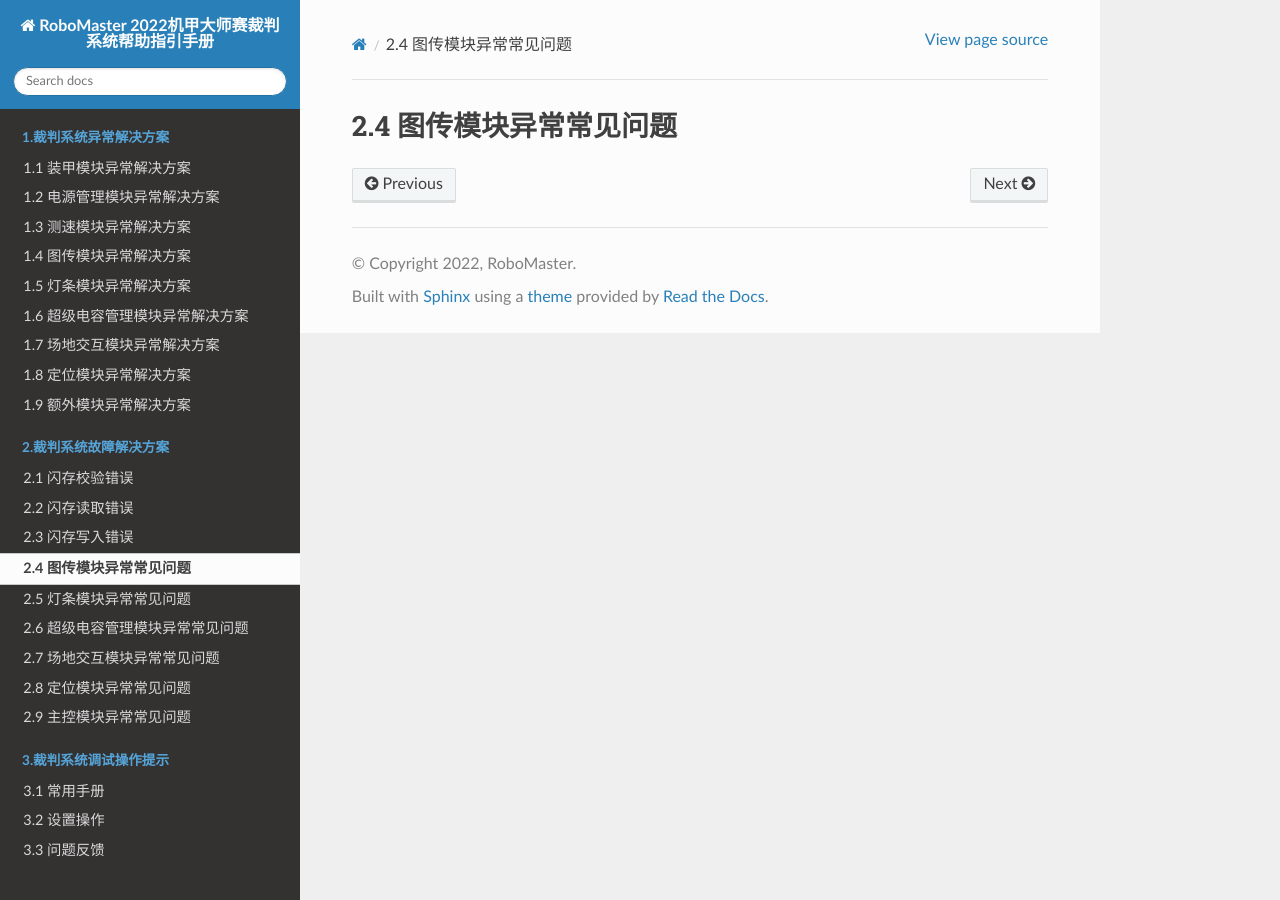
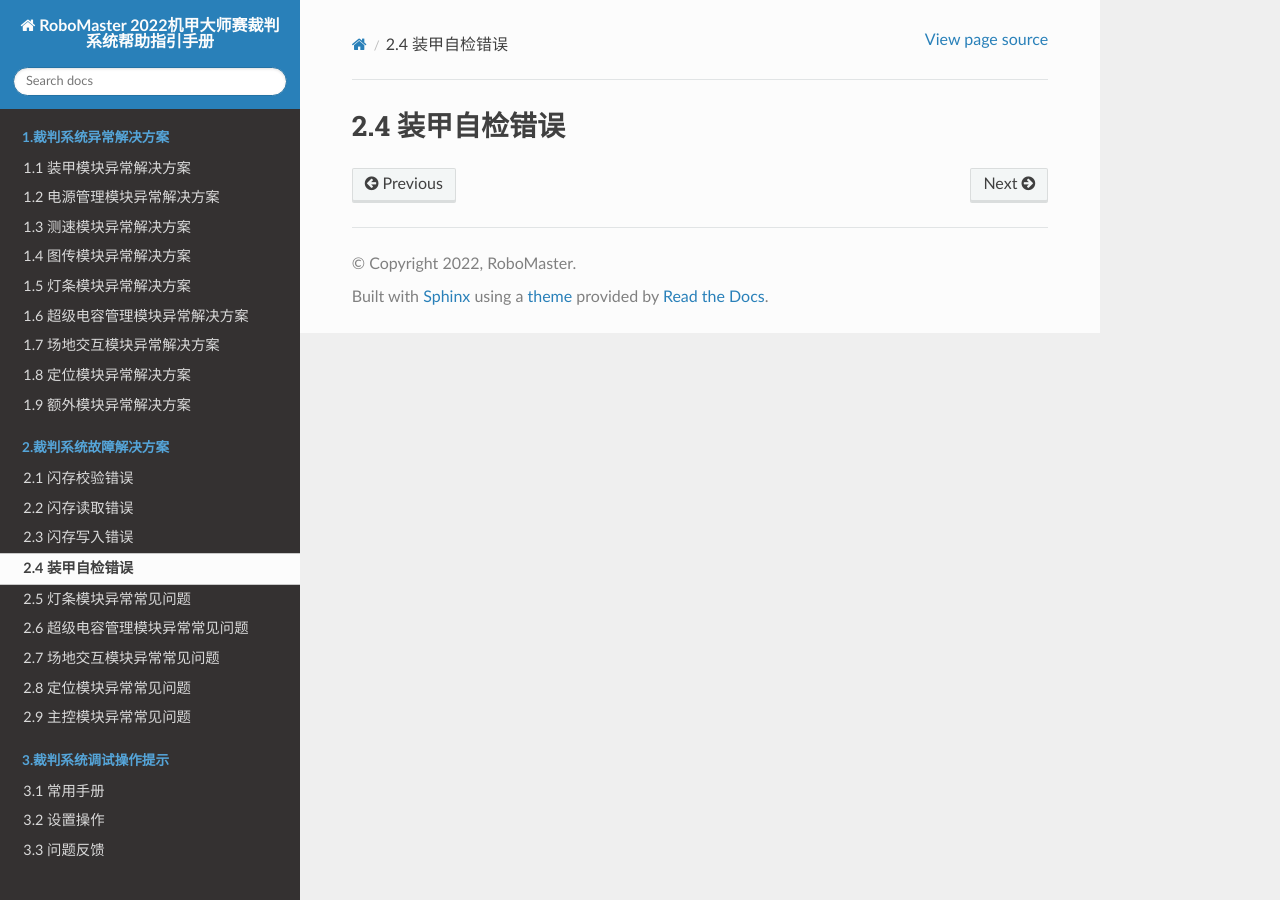
Before and after one commit to RoboMaster/RefereeSystem_Help, a Sphinx documentation site: the page built from docs/ch2/2-4.md, in a window 1280 px wide. Built offline with Sphinx 7.4.7 and the Read the Docs theme 2.0.0, drawn with Linux system fonts in a browser that asks for light colours; pages that are not in the unit, such as notebooks, are missing from menus.

Commit message:
Update 2-4.md

```diff
--- a/docs/ch2/2-4.md
+++ b/docs/ch2/2-4.md
@@ -1 +1 @@
-# 2.4 图传模块异常常见问题
+# 2.4 装甲自检错误
```
